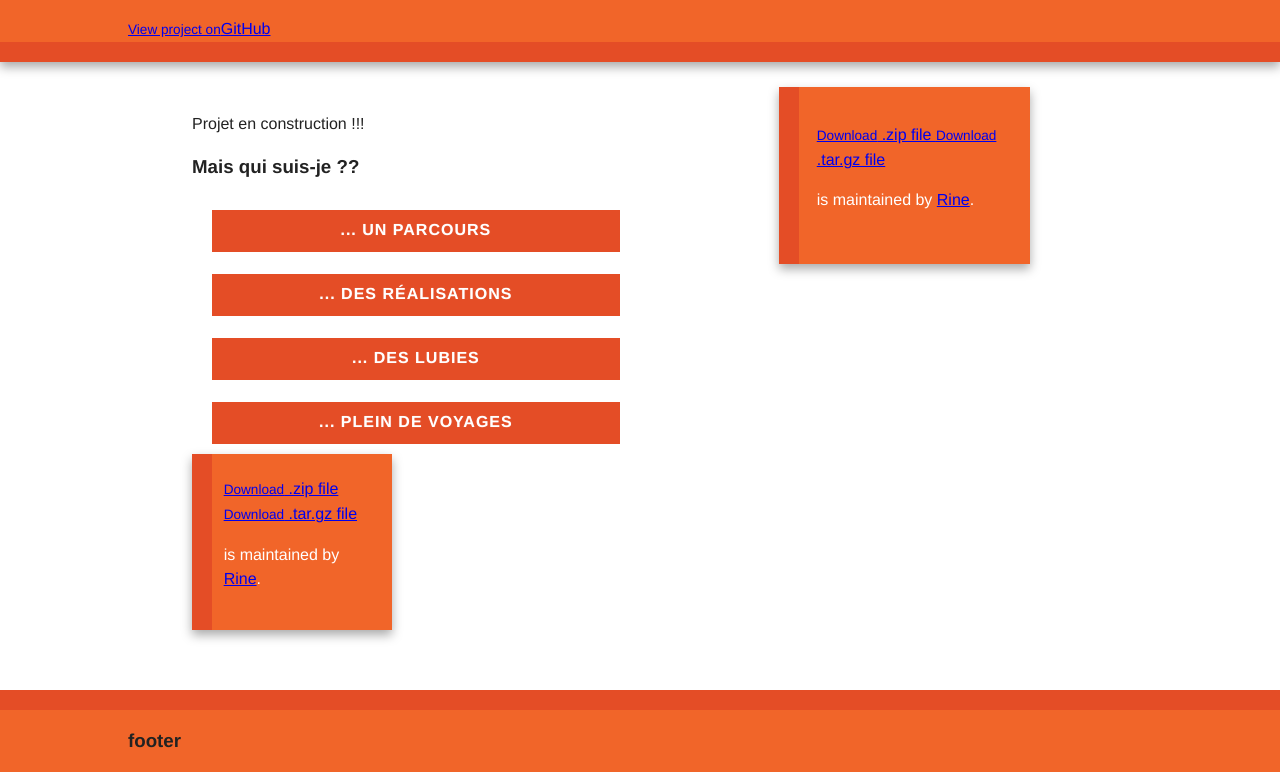
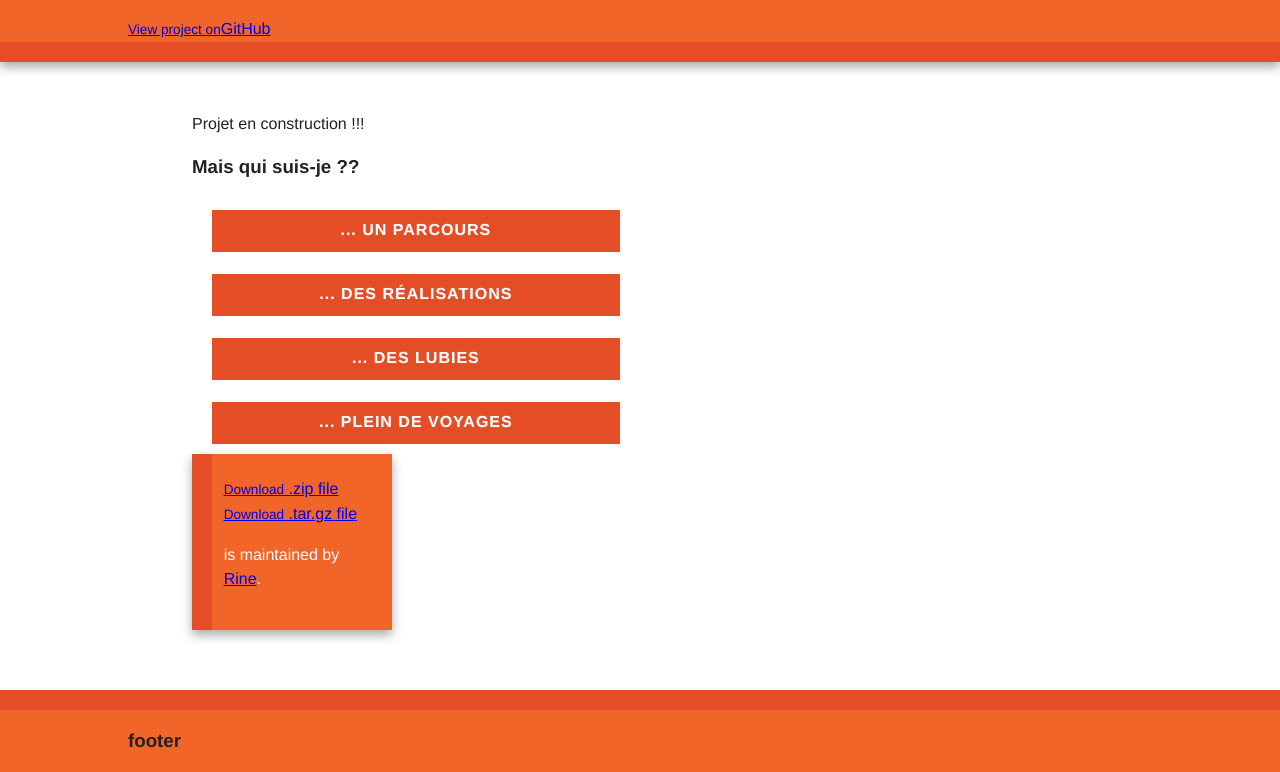
Before and after one commit to Rine/vitRine, a plain HTML site: page index.html in a window 1280 px wide. Shown: the part 94-866 px from the top of the page. Drawn offline with nearby package versions, Linux system fonts and the light colour scheme; a script that the page names is missing.

Commit message:
refacto premiere page

```diff
--- a/index.html
+++ b/index.html
@@ -42,17 +42,7 @@
 
       <div class="article" ng-view></div>
 
-      <div class="aside" >
-        <a href="https://github.com/Rine/vitRine/zipball/master" class="button">
-          <small>Download</small>
-          .zip file
-        </a>
-        <a href="https://github.com/Rine/vitRine/tarball/master" class="button">
-          <small>Download</small>
-          .tar.gz file
-        </a>
-        <p class="repo-owner"><a href="https://github.com/Rine/vitRine"></a> is maintained by <a href="https://github.com/Rine">Rine</a>.</p>
-      </div>
+
 
     </div>
   </div>
```
Also changed, not shown: pages/whoAmI.html (+2 -2 lines).
